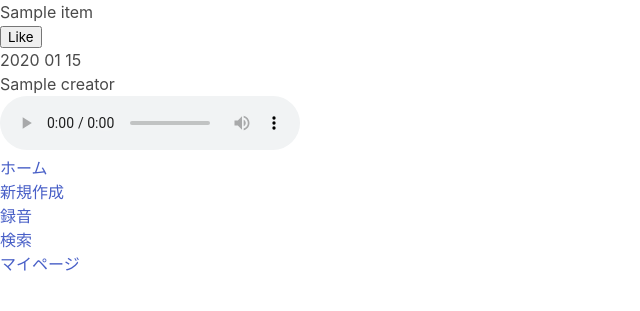
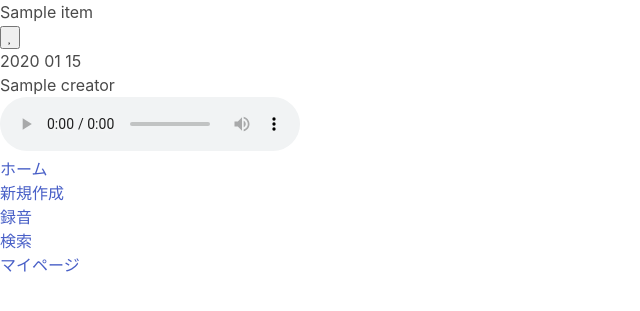
Before and after one commit to ekito-line/sound-airport, a Django app: template snsapp/templates/snsapp/home.html in a window 1280 px wide. Shown: the top 311 px of the page, without its empty margins (0-640 px from the left). Run offline with Django 4.2, Linux system fonts and the light colour scheme; the template is opened without the code that fills it: most values are stand-ins (such as "Sample title", 1, 10 or a date in 2020).

Commit message:
Adjust layout

```diff
--- a/snsapp/templates/snsapp/home.html
+++ b/snsapp/templates/snsapp/home.html
@@ -2,23 +2,28 @@
 
 
 {% block header %}
-<h1>Home</h1>
+<!-- <h1>Home</h1> -->
 {% endblock %}
-
+<link rel="stylesheet" href="../../static/css/snsapp.css">
+<script src="https://kit.fontawesome.com/5c072f24bf.js" crossorigin="anonymous"></script>
 {% block content %}
 {% for item in data %}
 <div class="show_table">
     <h2>{{item.title}}</h2>
     <form action="{% url 'like' item.id %}" method="post">
         {% csrf_token %}
-        <input type="submit" value="Like" class="btn-submit">
+        <input type="submit" value="&#xf004">
+        <i class="fa-thin fa-heart"></i>
     </form>
-    <p>{{item.created_date|date:"Y m d"}}</p>
-    <p>{{item.creator}}</p>
-    <audio controls >
+    <section class="credit">
+        <p>{{item.created_date|date:"Y m d"}}</p>
+        <p>{{item.creator}}</p>
+    </section>
+    <audio controls>
         <source src=" {% if item.sound %} {{ item.sound.url }} {% endif %}" type="audio/wav">
         Your browser does not support the audio element.
     </audio>
+
 </div>
 {% endfor %}
 {% include 'snsapp/navbar.html' %}
```
